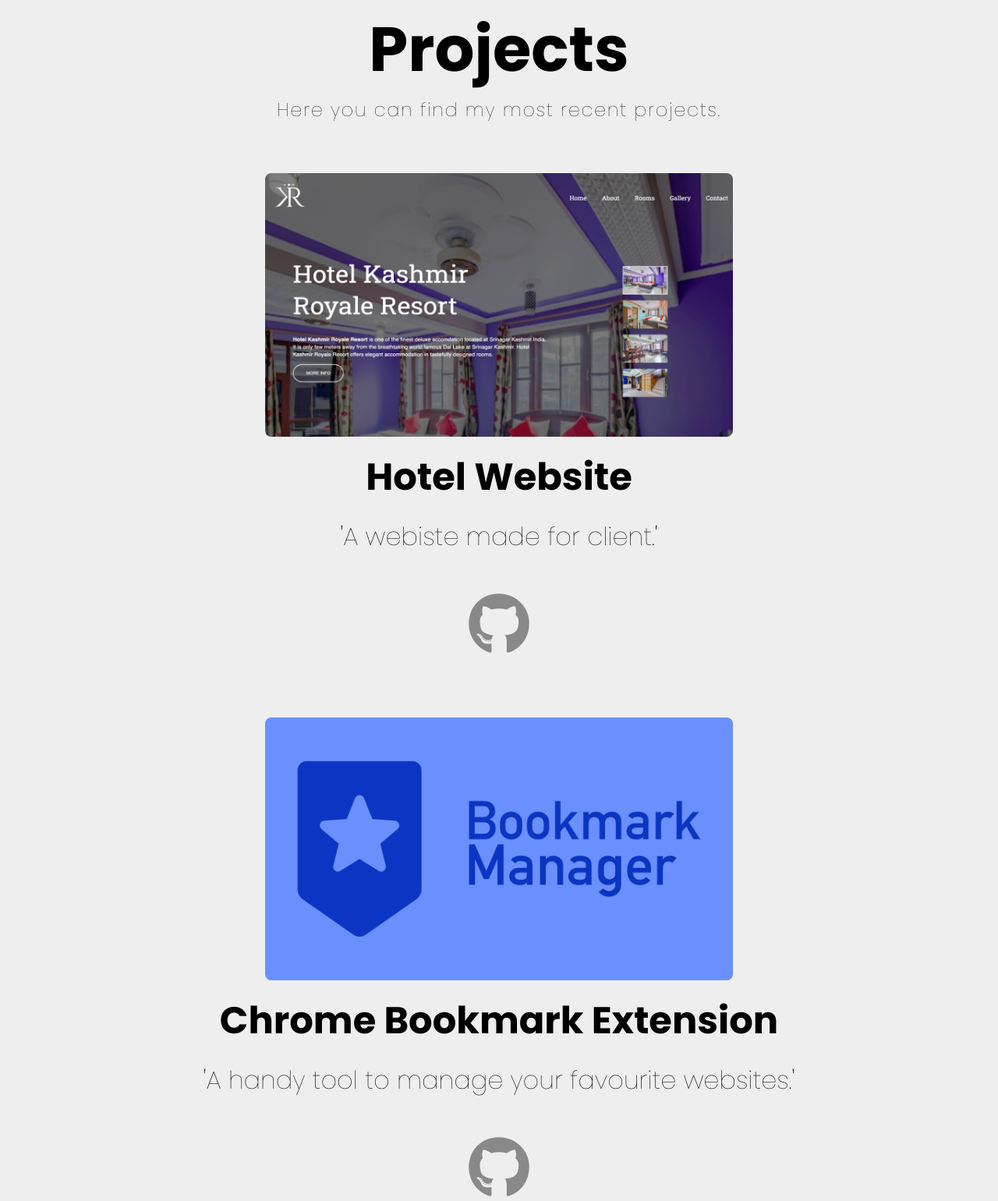
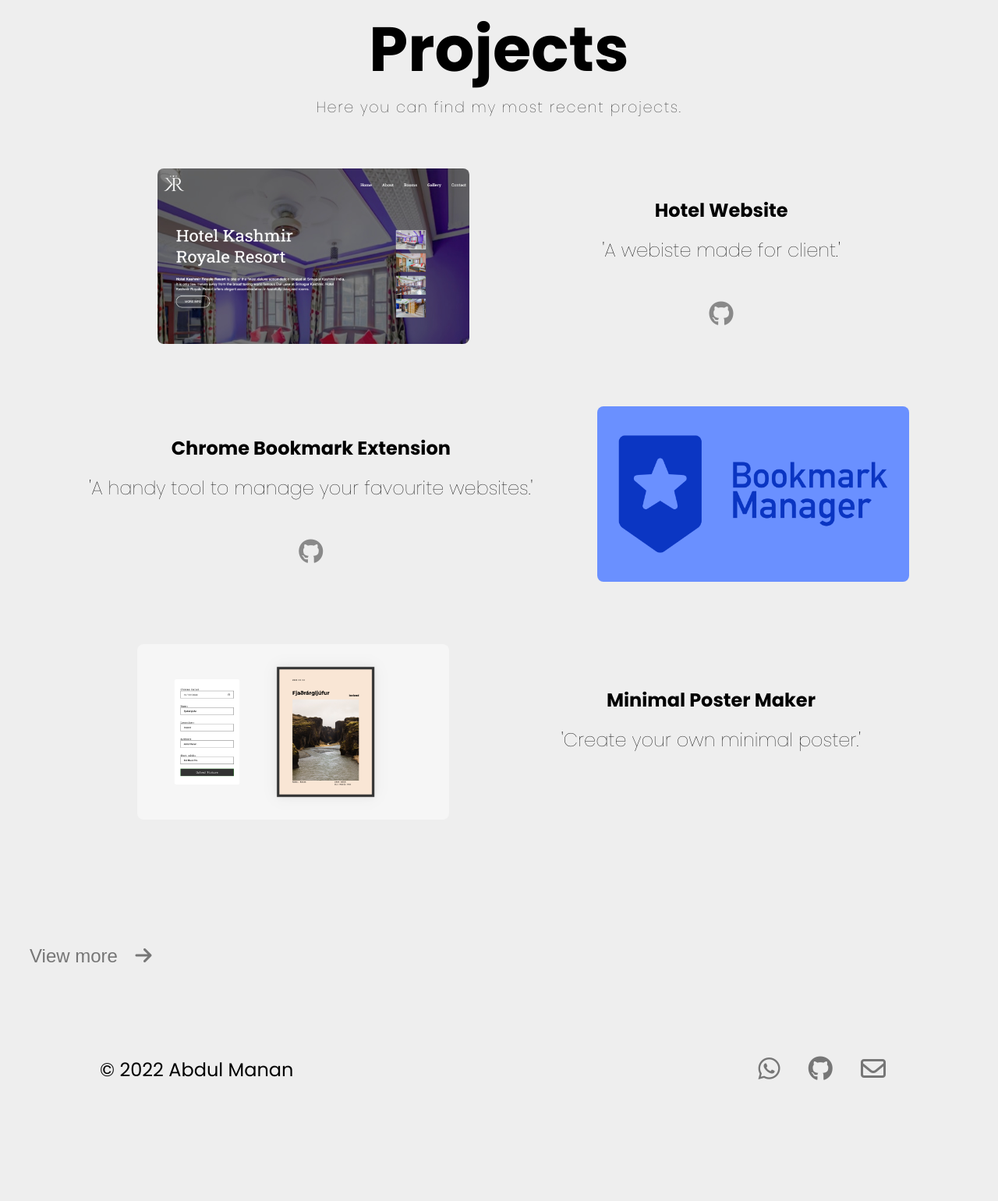
Before and after one commit to manandarial/portfolio, a plain HTML site: page index.html in a window 1280 px wide. Shown: the part 797-2337 px from the top of the page at 78% size. After the commit the page ends 2218 px from the top, so only its background shows below. Drawn offline with Linux system fonts and the light colour scheme.

Commit message:
Update style.css

```diff
--- a/style.css
+++ b/style.css
@@ -8,6 +8,7 @@
     --fontsize-m: 3rem;
     --fontsize-s: 2rem;
     --fontsize-xs: 1.5rem;
+    --fontsize-xxs: 1.2rem;
 }
 
 
@@ -30,6 +31,10 @@ body {
     font-size: var(--fontsize-m);
     flex-direction: column;
     text-align: center;
+}
+
+.greet {
+    font-size: var(--fontsize-l);
 }
 
 p {
@@ -113,7 +118,7 @@ a {
 .title::before {
     content: "";
     border: 3px solid #000;
-    width: 10%;
+    width: 5rem;
     position: absolute;
     bottom: 150px;
 }
@@ -121,9 +126,6 @@ a {
 /************************Project 1 Section**********************/
 
 
-.project-container {
-    gap: 300px;
-}
 
 .project-container .tagline {
     text-align: center;
@@ -133,18 +135,22 @@ a {
     display: flex;
     align-items: center;
     justify-content: center;
+    flex-direction: row;
+    margin-bottom: 5rem;
 }
 
 .project-2 {
     display: flex;
     align-items: center;
     justify-content: center;
+    margin-bottom: 5rem;
 }
 
 .project-3 {
     display: flex;
     align-items: center;
     justify-content: center;
+    margin-bottom: 5rem;
 }
 
 
@@ -175,7 +181,6 @@ a {
     flex-direction: column;
     align-items: center;
     justify-content: center;
-    padding-left: 10rem;
 }
 
 .project-2 .projects-description {
@@ -183,7 +188,6 @@ a {
     flex-direction: column;
     align-items: center;
     justify-content: center;
-    padding-right: 10rem;
 }
 
 .project-3 .projects-description {
@@ -191,7 +195,6 @@ a {
     flex-direction: column;
     align-items: center;
     justify-content: center;
-    padding-left: 10rem;
 }
 
 
@@ -213,6 +216,7 @@ a {
     margin: 0;
 }
 
+
 /************************Project 2 Section**********************/
 
 .project-2 {
@@ -220,15 +224,14 @@ a {
 }
 
 .view-link {
-    display: flex;
-    align-items: center;
-    justify-content: center;
     border: none;
     color: rgb(0, 0, 0);
     font-size: var(--fontsize-s);
     cursor: pointer;
     transition: all 250ms ease-out;
-    margin: 0 auto;
+    text-align: center;
+    width: fit-content;
+    margin: 5rem auto 0 auto;
     opacity: .5;
 }
 
@@ -281,17 +284,14 @@ a {
         margin: 0 auto;
     }
 
+    .greet {
+        font-size: 4rem;
+    }
+
     .tagline {
-        font-size: var(--fontsize-xs);
+        font-size: var(--fontsize-xxs);
         margin: 0 1rem;
     }
-
-    .title::before {
-        content: "";
-        border: 3px solid #000;
-        width: 30%;
-        position: absolute;
-        bottom: 150px;
 }
 
 /******************Project 1********************/
@@ -301,23 +301,18 @@ a {
 }
 
 .project-1 img {
-        width: 400px;
-    }
-
-    .project-1 .projects-description {
-        padding: 0 0 5rem 0;
+    width: 320px;
 }
 
 .project-1 .projects-description h1 {
-        font-size: var(--fontsize-s);
+    font-size: var(--fontsize-xs);
     padding-top: 1rem;
 }
 
 .project-1 .projects-description p {
-        font-size: var(--fontsize-xs);
+    font-size: var(--fontsize-xxs);
     padding-top: 1rem;
     text-align: center;
-        width: 100vw;
 }
 
 
@@ -328,23 +323,19 @@ a {
 }
 
 .project-2 img {
-        width: 400px;
+    width: 320px;
 }
 
-    .project-2 .projects-description {
-        padding: 0 0 5rem 0;
-    }
 
 .project-2 .projects-description h1 {
-        font-size: 1.8rem;
+    font-size: var(--fontsize-xs);
     padding-top: 1rem;
 }
 
 .project-2 .projects-description p {
-        font-size: var(--fontsize-xs);
+    font-size: var(--fontsize-xxs);
     padding-top: 1rem;
     text-align: center;
-        width: 100vw;
 }
 
 
@@ -355,23 +346,19 @@ a {
 }
 
 .project-3 img {
-        width: 400px;
+    width: 320px;
 }
 
-    .project-3 .projects-description {
-        padding: 0 0 5rem 0;
-    }
 
 .project-3 .projects-description h1 {
-        font-size: 1.8rem;
+    font-size: var(--fontsize-xs);
     padding-top: 1rem;
 }
 
 .project-3 .projects-description p {
-        font-size: var(--fontsize-xs);
+    font-size: var(--fontsize-xxs);
     padding-top: 1rem;
     text-align: center;
-        width: 100vw;
 }
 
 /*******************Footer*******************/
@@ -382,25 +369,27 @@ a {
     padding-top: 5rem;
 }
 
+.view-link {
+    font-size: var(--fontsize-xs);
+}
+
 /*******************git icon*****************/
 .git-link i {
-        font-size: var(--fontsize-m);
+    font-size: var(--fontsize-s);
 }
 
-    .title::before {
-        content: "";
-        border: 3px solid #000;
-        width: 30vw;
-        position: absolute;
-        bottom: 150px;
-    }
 
-}
 
 /************************768px[medium devices]**********************/
 @media (min-width: 768px) {
+
+    .project-container {
+        width: 95vw;
+        margin: 0 auto;
+    }
+
     .intro {
-        font-size: var(--fontsize-l);
+        font-size: var(--fontsize-s);
     }
 
     /*******************Project 1*****************/
@@ -412,20 +401,16 @@ a {
         width: 600px;
     }
 
-    .project-1 .projects-description {
-        padding: 0 0 5rem 0;
-    }
 
     .project-1 .projects-description h1 {
-        font-size: var(--fontsize-m);
+        font-size: var(--fontsize-xs);
         padding-top: 1rem;
     }
 
     .project-1 .projects-description p {
-        font-size: var(--fontsize-s);
+        font-size: var(--fontsize-xs);
         padding-top: 1rem;
         text-align: center;
-        width: 100vw;
     }
 
     /******************Project 2********************/
@@ -437,20 +422,16 @@ a {
         width: 600px;
     }
 
-    .project-2 .projects-description {
-        padding: 0 0 5rem 0;
-    }
 
     .project-2 .projects-description h1 {
-        font-size: var(--fontsize-m);
+        font-size: var(--fontsize-xs);
         padding-top: 1rem;
     }
 
     .project-2 .projects-description p {
-        font-size: var(--fontsize-s);
+        font-size: var(--fontsize-xs);
         padding-top: 1rem;
         text-align: center;
-        width: 100vw;
     }
 
     /******************Project 3********************/
@@ -462,25 +443,21 @@ a {
         width: 600px;
     }
 
-    .project-3 .projects-description {
-        padding: 0 0 5rem 0;
-    }
 
     .project-3 .projects-description h1 {
-        font-size: var(--fontsize-m);
+        font-size: var(--fontsize-xs);
         padding-top: 1rem;
     }
 
     .project-3 .projects-description p {
-        font-size: var(--fontsize-s);
+        font-size: var(--fontsize-xs);
         padding-top: 1rem;
         text-align: center;
-        width: 100vw;
     }
 
 
     .git-link i {
-        font-size: var(--fontsize-l);
+        font-size: var(--fontsize-s);
     }
 
     .footer-container {
@@ -489,13 +466,93 @@ a {
         padding-top: 5rem;
     }
 
-    .title::before {
-        content: "";
-        border: 3px solid #000;
-        width: 10vw;
-        position: absolute;
-        bottom: 150px;
-    }
 }
 
-/************************992px[large devices]**********************/
+/************************1024px[large devices]**********************/
+
+@media (min-width: 1024px) {
+
+
+    .intro {
+        font-size: var(--fontsize-l);
+    }
+
+    /*******************Project 1*****************/
+    .project-1 {
+        flex-direction: row;
+        justify-content: space-evenly;
+    }
+
+    .project-1 img {
+        width: 400px;
+    }
+
+
+    .project-1 .projects-description h1 {
+        font-size: var(--fontsize-xs);
+        /* padding-top: 1rem; */
+    }
+
+    .project-1 .projects-description p {
+        font-size: var(--fontsize-xs);
+        padding-top: 1rem;
+        text-align: center;
+    }
+
+    /******************Project 2********************/
+    .project-2 {
+        flex-direction: row-reverse;
+        justify-content: space-evenly;
+    }
+
+    .project-2 img {
+        width: 400px;
+    }
+
+
+    .project-2 .projects-description h1 {
+        font-size: var(--fontsize-xs);
+        padding-top: 1rem;
+    }
+
+    .project-2 .projects-description p {
+        font-size: var(--fontsize-xs);
+        padding-top: 1rem;
+        text-align: center;
+    }
+
+    /******************Project 3********************/
+    .project-3 {
+        flex-direction: row;
+        justify-content: space-evenly;
+    }
+
+    .project-3 img {
+        width: 400px;
+    }
+
+
+
+    .project-3 .projects-description h1 {
+        font-size: var(--fontsize-xs);
+        padding-top: 1rem;
+    }
+
+    .project-3 .projects-description p {
+        font-size: var(--fontsize-xs);
+        padding-top: 1rem;
+        text-align: center;
+    }
+
+
+    .git-link i {
+        font-size: var(--fontsize-s);
+    }
+
+    .footer-container {
+        flex-direction: row;
+        height: 100px;
+        padding-top: 5rem;
+    }
+
+}
```
Lines whose indentation alone changed are shown as unchanged.
